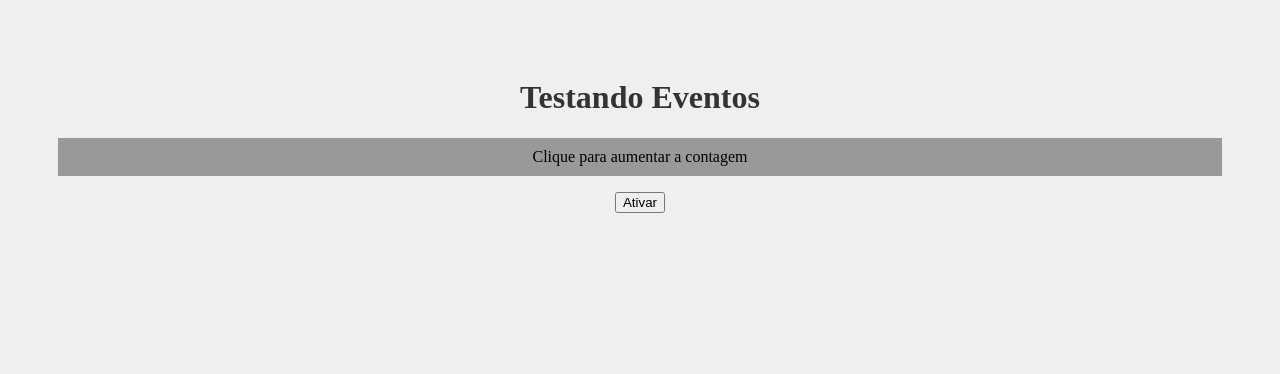
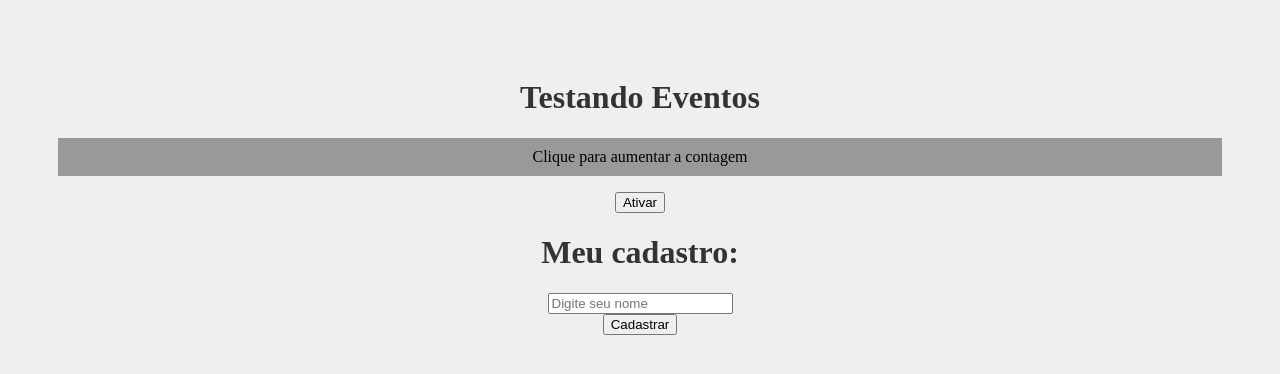
Before and after one commit to Guilhermetxgomes/estudos_react, a React (Create React App) app in the folder meu-projeto/: page / in a window 1280 px wide. Shown: the top 374 px of the page. Built offline with nearby package versions, Linux system fonts and the light colour scheme.

Commit message:
Aprendendo sobre onSubmit e preventDefault

```diff
--- a/meu-projeto/src/App.js
+++ b/meu-projeto/src/App.js
@@ -1,5 +1,6 @@
 import './App.css';
 import Evento from  './components/Evento';
+import Form from './components/Form';
 
 function App() {
 
@@ -9,6 +10,7 @@
     <div className="App">
      <h1>Testando Eventos</h1>
      <Evento />
+     <Form />
     </div>
   );
 }
--- /dev/null
+++ b/meu-projeto/src/components/Form.js
@@ -0,0 +1,23 @@
+function Form(){
+
+  function cadastrarUsuario(e) {
+    e.preventDefault();
+    console.log("Cadastrou usuario")
+  }
+
+  return (
+    <div>
+      <h1>Meu cadastro:</h1>
+      <form onSubmit={cadastrarUsuario}>
+        <div>
+          <input Type="text" placeholder="Digite seu nome" />
+        </div>
+        <div>
+          <input Type="submit" value="Cadastrar" />
+        </div>
+      </form>
+    </div>
+  )
+}
+
+export default Form
```
